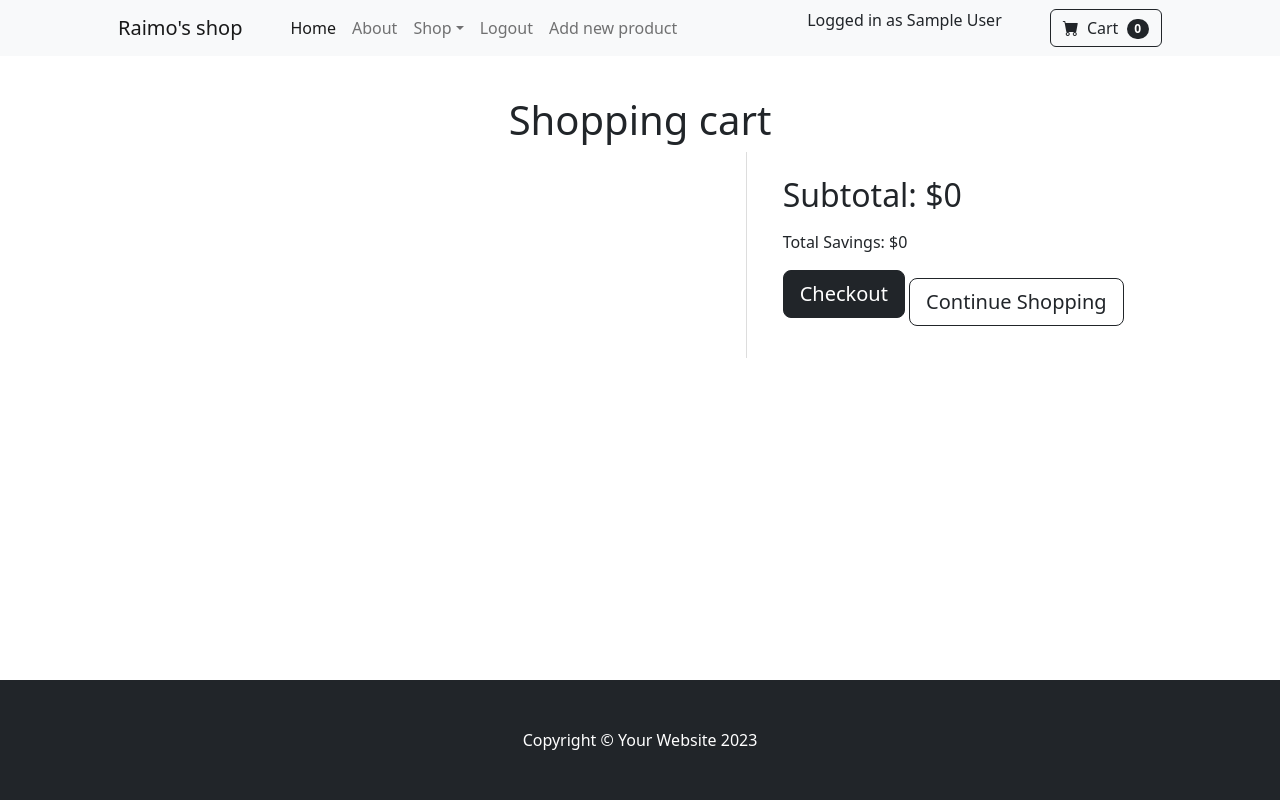
After one commit to raymondof/day-97-ecomerce-website, a Flask app: page /cart in a window 1280 px wide. The commit adds this page. Run offline with Flask 3, Linux system fonts and the light colour scheme; the visitor is signed in with stand-in values (Sample User, id 1); data that the repository does not hold is empty; some libraries are stand-ins or nearby versions.

Commit message:
added name in the header, cart.html, product.html and modifications to Product table and form

```diff
--- a/main.py
+++ b/main.py
@@ -1,4 +1,4 @@
-from flask import Flask, render_template, redirect, url_for, flash
+from flask import Flask, render_template, redirect, url_for, flash, jsonify
 from flask_bootstrap import Bootstrap5
 from flask_ckeditor import CKEditor
 from datetime import date
@@ -44,6 +44,10 @@ class Product(db.Model):
     on_sale = db.Column(db.Boolean, nullable=False)
     sale_price = db.Column(db.Float, nullable=True)
     stars = db.Column(db.Integer)
+    colour = db.Column(db.String(100), nullable=False)
+    product_id = db.Column(db.String(100), nullable=False)
+    description = db.Column(db.String(100), nullable=True)
+    category = db.Column(db.String(100), nullable=True)
 
 class ShoppingCart(db.Model):
     __tablename__ = "shopping_cart"
@@ -82,6 +86,41 @@ def admin_only(function):
 def main():
     all_products = Product.query.all()
     return render_template("index.html", products=all_products)
+
+@app.route('/cart')
+def cart():
+    user_id = current_user.id
+    # products_in_cart = ShoppingCart.query.filter_by(user_id=user_id)
+    # prod_product = Product.query.filter_by()
+    cart_items = db.session.query(ShoppingCart, Product).join(Product, Product.id == ShoppingCart.product_id).filter(ShoppingCart.user_id == user_id).all()
+    # Calculate total price
+    normal_price = sum(cart_item.quantity * product.price for cart_item, product in cart_items)
+    # Calculate total price and sale price
+    total_price = sum(cart_item.quantity * (product.sale_price if product.on_sale else product.price) for cart_item, product in cart_items)
+    savings = normal_price - total_price
+
+    return render_template("cart.html", cart_items=cart_items,
+                           subtotal=total_price, savings=savings)
+
+@app.route('/add-to-cart/<int:product_id>', methods=["GET", "POST"])
+def add_to_cart(product_id):
+    user_id = current_user.id
+    print(user_id)
+    new_prod_to_cart = ShoppingCart(product_id=product_id, user_id=user_id, quantity=1)
+    db.session.add(new_prod_to_cart)
+    db.session.commit()
+
+    # Return a JSON response indicating success
+    return jsonify({'success': True})
+
+@app.route("/product/<int:product_id>", methods=["GET", "POST"])
+def product(product_id):
+    selected_product = Product.query.get(product_id)
+    selected_product_category = selected_product.category
+    category_count = len(Product.query.filter_by(category=selected_product_category).all())
+    all_products = Product.query.all()
+    return render_template("product.html", product=selected_product, category_count=category_count,
+                           all_products=all_products)
 
 @app.route('/register', methods=["GET", "POST"])
 def register():
@@ -123,6 +162,10 @@ def add_new_product():
         on_sale = new_product_form.on_sale.data
         sale_price = new_product_form.sale_price.data
         stars = new_product_form.stars.data
+        colour = new_product_form.colour.data
+        product_id = new_product_form.product_id.data
+        description = new_product_form.description.data
+        category = new_product_form.category.data
 
 
         if User.query.filter_by(name=name).first():
@@ -131,7 +174,9 @@ def add_new_product():
         else:
             with app.app_context():
                 new_product = Product(name=name, price=price, pic_url=pic_url,
-                                on_sale=on_sale, stars=stars, sale_price=sale_price)
+                                      on_sale=on_sale, stars=stars, sale_price=sale_price,
+                                      colour=colour, product_id=product_id, description=description,
+                                      category=category)
                 db.session.add(new_product)
                 db.session.commit()
 
--- a/static/assets/js/scripts.js
+++ b/static/assets/js/scripts.js
@@ -23,3 +23,26 @@ document.addEventListener('DOMContentLoaded', function () {
         salePriceField.style.display = this.checked ? 'block' : 'none';
     });
 });
+
+document.addEventListener('DOMContentLoaded', function () {
+    var starsRange = document.getElementById('stars');
+    var starsLabel = document.querySelector('label[for="stars"]');
+
+    // Initialize stars display
+    starsLabel.innerHTML = generateStars(starsRange.value);
+
+    // Add input event listener to stars range slider
+    starsRange.addEventListener('input', function () {
+        // Update stars display based on the range slider value
+        starsLabel.innerHTML = generateStars(this.value);
+    });
+
+    // Function to generate HTML for stars based on the selected value
+    function generateStars(value) {
+        var starsHTML = '';
+        for (var i = 0; i < value; i++) {
+            starsHTML += '⭐';
+        }
+        return starsHTML;
+    }
+});
--- /dev/null
+++ b/templates/cart.html
@@ -0,0 +1,64 @@
+{% block content %}
+{% include "header.html" %}
+
+<h1 class="text-center pt-5 mt-5">Shopping cart</h1>
+
+<body>
+  <div class="container-fluid">
+    <div class="row">
+      <!-- Left column - Selected products -->
+      <div class="col-md-6">
+        <section class="py-5">
+          <div class="container px-4 px-lg-5 mt-5 flex-fill">
+            <div class="row gx-4 gx-lg-5 row-cols-2 row-cols-md-3 row-cols-xl-4 justify-content-center">
+              {% for cart_item, product in cart_items %}
+                <!-- Your product card code goes here -->
+                <div class="col mb-5">
+                      <div class="card h-100">
+                          <img class="card-img-top" src="{{ product.pic_url }}" alt="..." />
+                          <h6 class="fw-bolder">{{ product.name }}</h6>
+                          <!-- Product price-->
+                          {% if product.on_sale %}
+                              <span class="text-muted text-decoration-line-through">${{ product.price }}</span>
+                              ${{ product.sale_price }}
+
+                          {% else %}
+                              ${{ product.price }}
+                          {% endif %}
+                          <!-- Other product details here -->
+                          <p>Quantity: {{ cart_item.quantity }}</p>
+                      </div>
+
+                  <!-- ... -->
+                </div>
+              {% endfor %}
+            </div>
+          </div>
+        </section>
+      </div>
+
+      <!-- Vertical line divider -->
+      <div class="col-md-1 align-middle" style="border-right: 1px solid #ddd;"></div>
+
+      <!-- Right column - Subtotal, Total Savings, Checkout, Continue Shopping -->
+      <div class="col-md-5">
+        <div class="p-4">
+          <!-- Subtotal -->
+          <h2 class="mb-3">Subtotal: ${{ subtotal }}</h2>
+          <!-- Total Savings -->
+          <p>Total Savings: ${{ savings }}</p>
+          <!-- Checkout button -->
+          <button class="btn btn-dark btn-lg mb-3">Checkout</button>
+          <!-- Continue Shopping button -->
+          <a href="{{ url_for('main') }}">
+            <button class="btn btn-outline-dark btn-lg">Continue Shopping</button>
+          </a>
+        </div>
+      </div>
+    </div>
+  </div>
+
+</body>
+
+{% include "footer.html" %}
+{% endblock %}
--- a/templates/header.html
+++ b/templates/header.html
@@ -43,13 +43,18 @@
                         <li class="nav-item"><a class="nav-link" href="{{ url_for('add_new_product') }}">Add new product</a></li>
                         {% endif %}
                     </ul>
-                    <form class="d-flex">
+                    {% if current_user.is_authenticated %}
+                    <div class="px-4 px-lg-5 align-middle">
+                        <p>Logged in as {{ current_user.name }}</p>
+                    </div>
+                    {% endif %}
+                    <a href="{{ url_for('cart') }}">
                         <button class="btn btn-outline-dark" type="submit">
                             <i class="bi-cart-fill me-1"></i>
                             Cart
                             <span class="badge bg-dark text-white ms-1 rounded-pill">0</span>
                         </button>
-                    </form>
+                    </a>
                 </div>
             </div>
         </nav>
```
Also changed, not shown: forms.py (+11 -5 lines), templates/index.html (+6 -4 lines), templates/product.html (added, +96 -0 lines).
